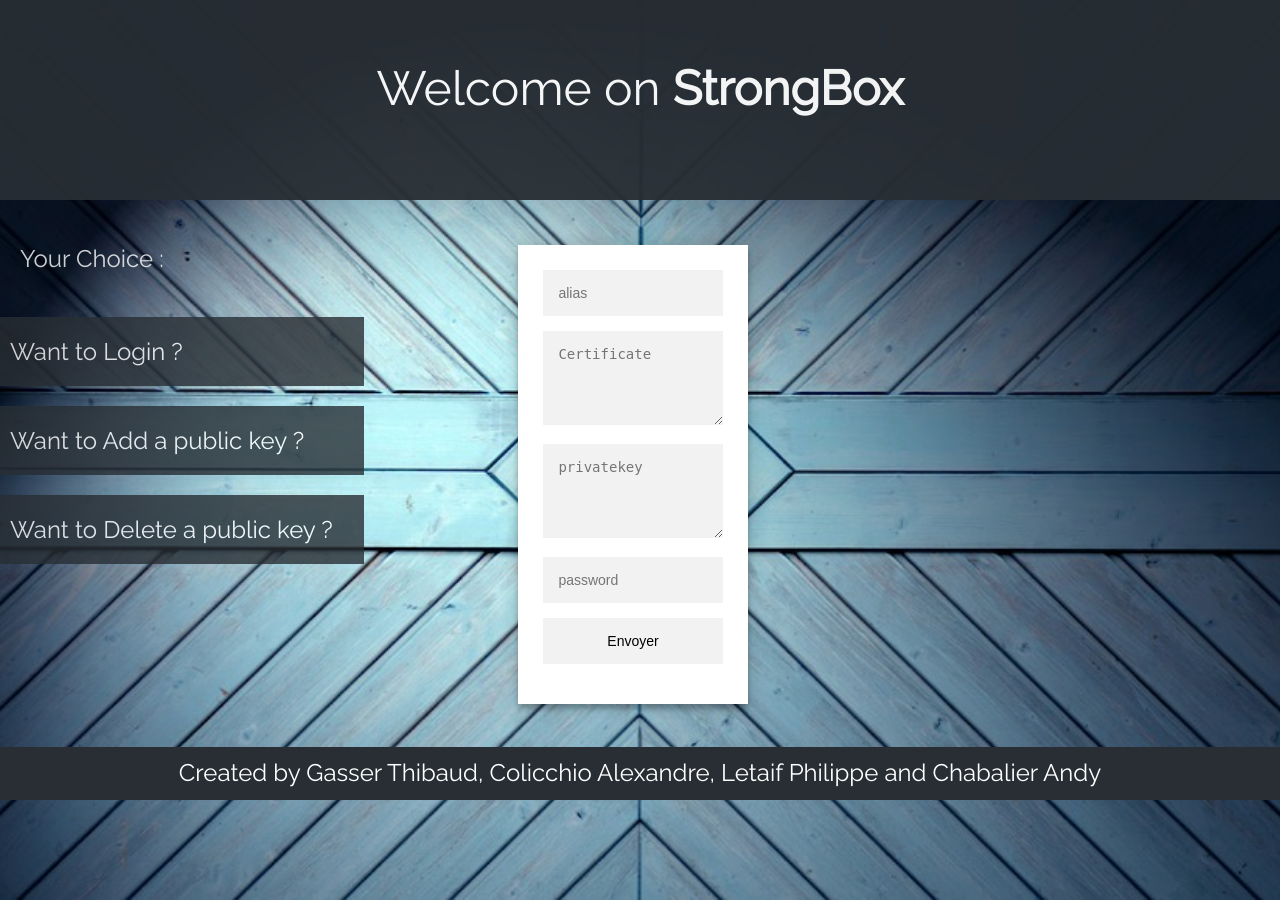
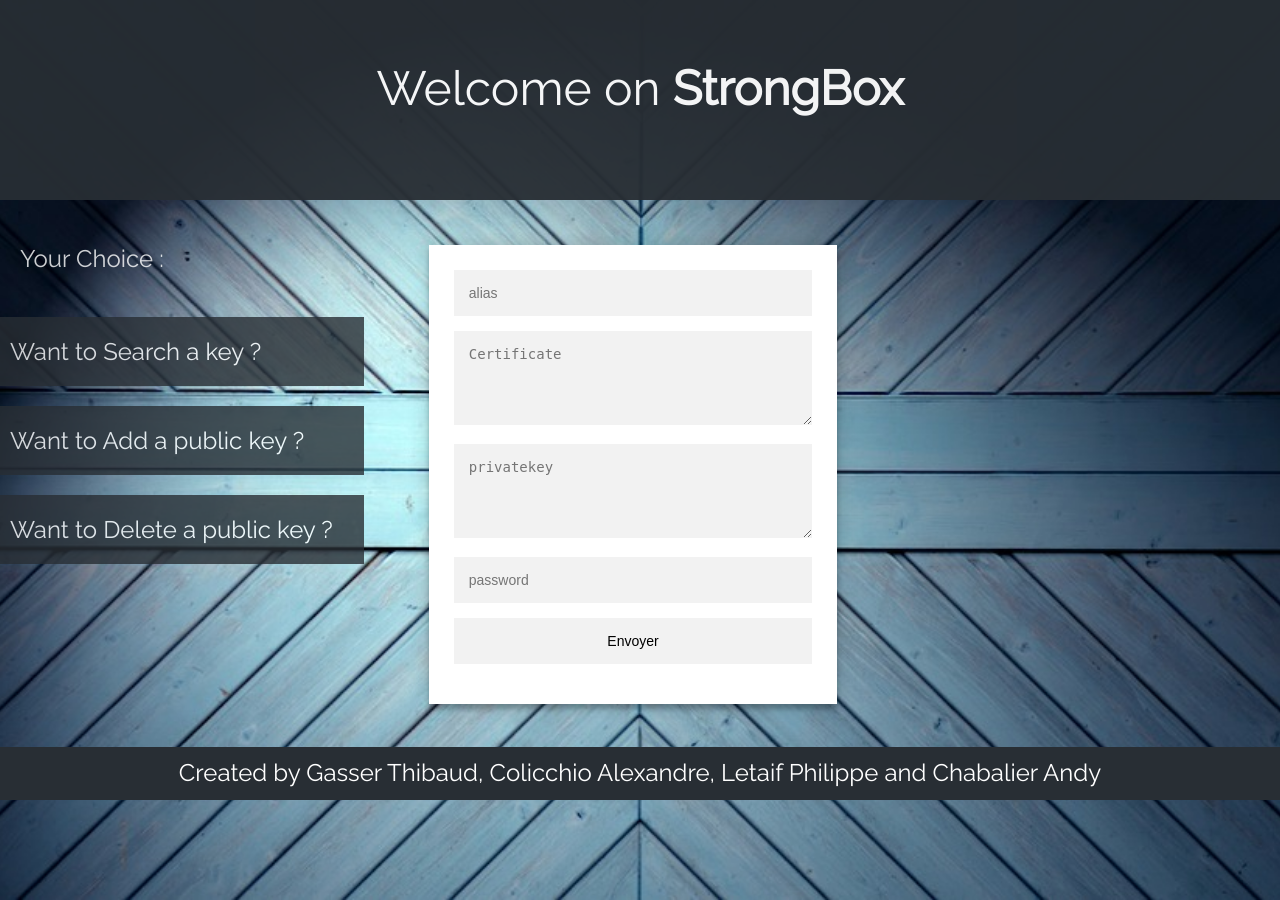
Before and after one commit to thib8956/strongbox, a PHP site: page /add.html in a window 1280 px wide. Run offline with PHP 8.4, Linux system fonts and the light colour scheme.

Commit message:
Correction & Refactor

```diff
--- a/client/add.html
+++ b/client/add.html
@@ -14,7 +14,7 @@
 			  </div>
 			  <div class="chapter">
 					<p>Your Choice :</p>
-					<a href="login.html">Want to Login ?</a>
+					<a href="search.html">Want to Search a key ?</a>
 					<a href="add.html">Want to Add a public key ?</a>
 					<a href="delete.html">Want to Delete a public key ?</a>
 				 </div>
--- a/client/css/style.css
+++ b/client/css/style.css
@@ -68,9 +68,9 @@
   position: relative;
   z-index: 1;
   background: #FFFFFF;
-  width: 20%;
-  margin-left: 15%;
-  margin-right: 40%;
+  width: 40%;
+  margin-left: 5%;
+  margin-right: 30%;
   margin-top: 5%;
   margin-bottom: 10%;
   padding: 25px;
--- a/client/delete.html
+++ b/client/delete.html
@@ -14,7 +14,7 @@
 			</div>
 			<div class="chapter">
 				<p>Your Choice :</p>
-				<a href="login.html">Want to Login ?</a>
+				<a href="search.html">Want to Search a key ?</a>
 				<a href="add.html">Want to Add a public key ?</a>
 				<a href="delete.html">Want to Delete a public key ?</a>
 			</div>
--- a/client/index.html
+++ b/client/index.html
@@ -13,7 +13,7 @@
     </div>
     <div class="chapter">
       <p>Your Choice :</p>
-      <a href="login.html">Want to Login ?</a>
+      <a href="search.html">Want to Search a key ?</a>
       <a href="add.html">Want to Add a public key ?</a>
       <a href="delete.html">Want to Delete a public key ?</a>
     </div>
--- a/client/login.html
+++ b/client/search.html
@@ -14,7 +14,7 @@
       </div>
       <div class="chapter">
         <p>Your Choice :</p>
-        <a href="login.html">Want to Login ?</a>
+        <a href="search.html">Want to Search a key ?</a>
         <a href="add.html">Want to Add a public key ?</a>
         <a href="delete.html">Want to Delete a public key ?</a>
       </div>
```
